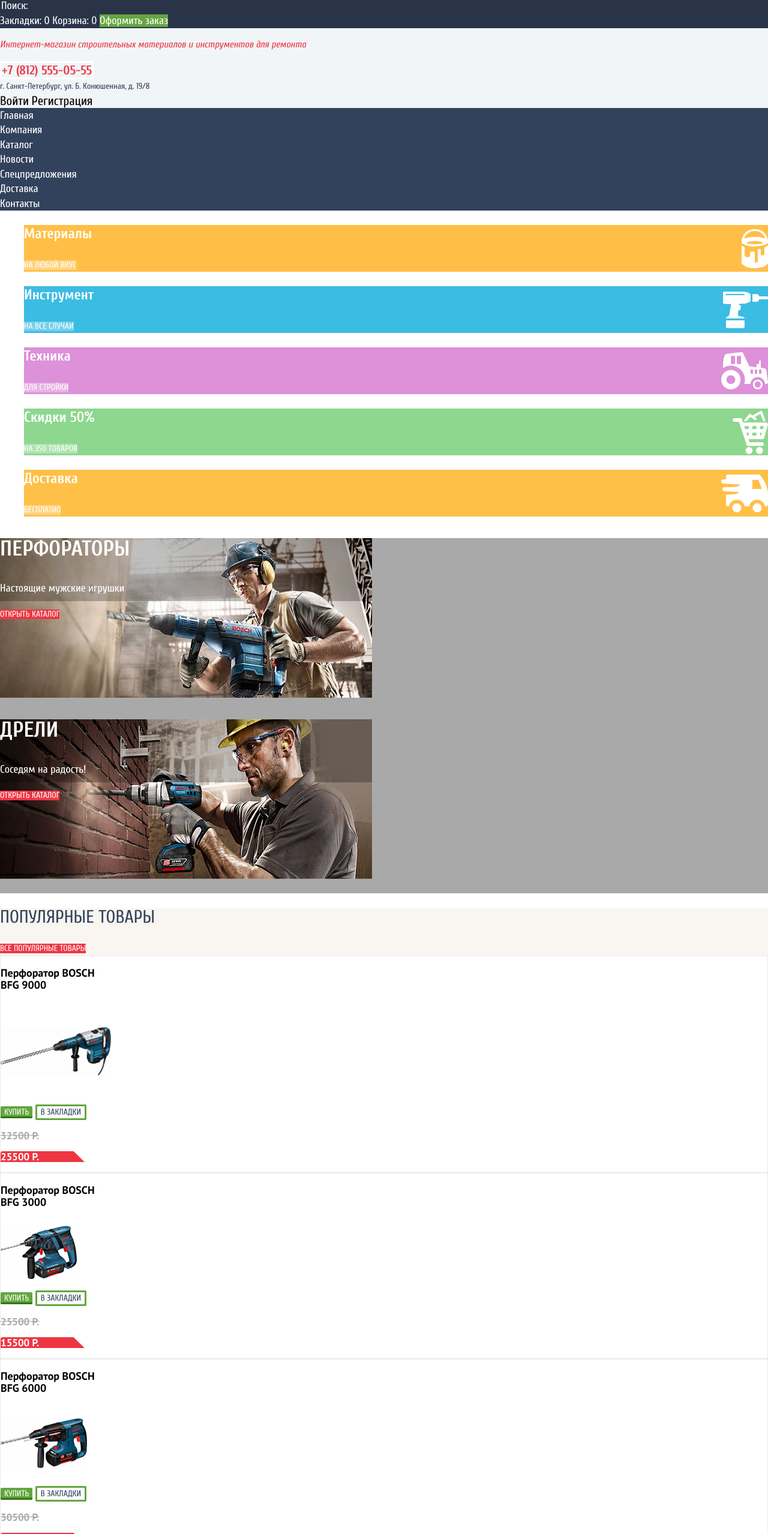
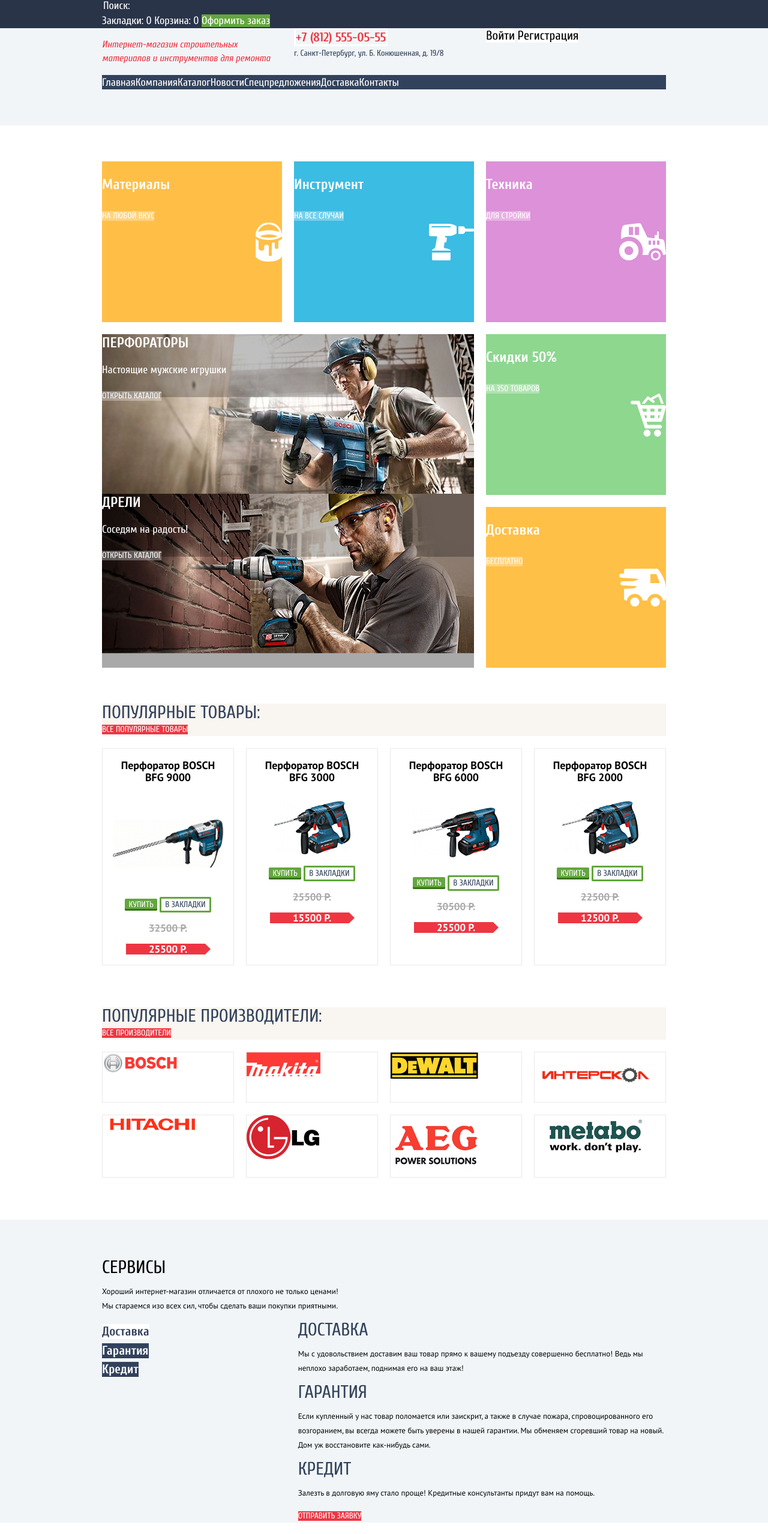
Before and after one commit to dimpulsha/1599147-technomart-30, a plain HTML site: page index.html in a window 1280 px wide. Shown: the part 27-2584 px from the top of the page at 60% size. Drawn offline with Linux system fonts and the light colour scheme.

Commit message:
Сделана сетка на гридах для страницы, блоком и некоторых внутр. элементов

```diff
--- a/css/style.css
+++ b/css/style.css
@@ -122,6 +122,20 @@ body {
 
 /* общие настройки */
 
+/* контейнер-центровщик */
+
+.container {
+  width: 940px;
+  padding: 0 30px;
+  margin: 0 auto;
+}
+
+.page {
+  display: grid;
+  grid-template-rows: auto 1fr auto;
+  min-height: 100vh;
+}
+
 a {
   text-decoration: none;
 }
@@ -174,8 +188,15 @@ img {
 
 /* хедер */
 
+.user-info-grid-wrapper {
+  display: grid;
+  grid-template-columns: repeat(3, 1fr);
+  column-gap: 20px;
+}
+
 .main-header {
   background-color: var(--gray-basic);
+  padding-bottom: 60px;
 }
 
 .user-links-wrapper {
@@ -202,14 +223,10 @@ img {
   outline: none;
 }
 
-/* проблема в файрфоксе - всё равно серый плейсхолдер*/
-
 .user-search::placeholder {
   color: var(--white-basic);
-}
-
-.user-search::-moz-placeholder {
-  color: var(--white-basic);
+  /*  mozilla */
+  opacity: 1;
 }
 
 .user-search:active, .user-search:focus {
@@ -247,7 +264,20 @@ img {
   font-size: 16px;
   line-height: 23px;
   color: var(--red-basic);
+  /*  сетка
+  outline: 1px solid salmon; */
 }
+
+/* .shop-contacts {
+   сетка
+  outline: 1px solid salmon;
+}*/
+
+/* .noauth-user {
+  сетка
+  outline: 1px solid salmon;
+}
+ */
 
 .header-tel-link {
   font-weight: bold;
@@ -268,6 +298,7 @@ img {
   font-size: 21px;
   line-height: 21px;
   color: inherit;
+  background-color: var(--white-basic);
 }
 
 .noauth-user .user-sign-button:hover, .noauth-user .user-sign-button:focus {
@@ -295,6 +326,8 @@ img {
 /* хедер. навигация */
 
 .nav-list {
+  /* !! флексы - на будущее*/
+  display: flex;
   list-style: none;
   padding: 0;
   margin: 0;
@@ -316,11 +349,21 @@ img {
 
 /* промоблок */
 
-.advantage-list-item, .promo-slider-list, .slider-pagination-list {
+.promo {
+  margin-top: 60px;
+  margin-bottom: 60px;
+}
+
+.advantage-list {
   list-style: none;
   padding: 0;
   margin: 0;
   color: var(--white-basic);
+  display: grid;
+  grid-template-columns: repeat(3, 1fr);
+  grid-template-rows: repeat(3, 1fr);
+  grid-gap: 20px;
+  grid-template-areas: "card1 card2 card3" "slider slider card4" "slider slider card5";
 }
 
 .advantage-list-item h3 {
@@ -330,6 +373,7 @@ img {
 }
 
 .advantage-list-item:nth-child(1) {
+  grid-area: card1;
   background-color: var(--yellow-card);
   background-image: url("../img/promo-1.svg");
   background-repeat: no-repeat;
@@ -337,6 +381,7 @@ img {
 }
 
 .advantage-list-item:nth-child(2) {
+  grid-area: card2;
   background-color: var(--blue-card);
   background-image: url("../img/promo-2.svg");
   background-repeat: no-repeat;
@@ -344,6 +389,7 @@ img {
 }
 
 .advantage-list-item:nth-child(3) {
+  grid-area: card3;
   background-color: var(--magenta-card);
   background-image: url("../img/promo-3.svg");
   background-repeat: no-repeat;
@@ -351,6 +397,7 @@ img {
 }
 
 .advantage-list-item:nth-child(4) {
+  grid-area: card4;
   background-color: var(--lifht-dreen-card);
   background-image: url("../img/promo-4.svg");
   background-repeat: no-repeat;
@@ -358,10 +405,17 @@ img {
 }
 
 .advantage-list-item:nth-child(5) {
+  grid-area: card5;
   background-color: var(--yellow-light-card);
   background-image: url("../img/promo-5.svg");
   background-repeat: no-repeat;
   background-position: right;
+}
+
+.advantage-list-item.slider-item {
+  grid-area: slider;
+  /* сетка
+  outline: 2px solid olive; */
 }
 
 .advantage-list-item a {
@@ -388,7 +442,16 @@ img {
   background-color: var(--gray-tech-fill);
 }
 
+.promo-slider-list, .slider-pagination-list {
+  list-style: none;
+  padding: 0;
+  margin: 0;
+  color: var(--white-basic);
+}
+
 .slider-title {
+  margin: 0;
+  /*  padding: 0; */
   font-weight: bold;
   font-size: 36px;
   line-height: 36px;
@@ -399,6 +462,7 @@ img {
   background-image: url("../img/slider/slider-perfo.jpg");
   background-repeat: no-repeat;
   /* временная высота  */
+  /*  outline: 2px solid orangered; */
   min-height: 266px;
 }
 
@@ -411,8 +475,13 @@ img {
 
 /* секции */
 
+.best-seller {
+  margin-bottom: 70px;
+}
+
 .section-header {
   background-color: var(--section-head-fill);
+  margin-bottom: 20px;
 }
 
 .section-title, .service-title {
@@ -422,6 +491,8 @@ img {
   line-height: 30px;
   text-transform: uppercase;
   color: var(--dark-blue-basic);
+  /* обнуляем  отступы для заголовков секций */
+  margin: 0;
 }
 
 .service .section-title, .contact .section-title, .about .section-title {
@@ -434,7 +505,11 @@ img {
   list-style: none;
   padding: 0;
   margin: 0;
-  /* text-align: center; */
+  display: grid;
+  grid-template-columns: repeat(4, 1fr);
+  column-gap: 20px;
+  /*  временно - перевести на flex */
+  text-align: center;
 }
 
 .product-item {
@@ -501,27 +576,62 @@ img {
 .actual-price {
   background-image: url("../img/red-arrow-btn.svg");
   background-repeat: no-repeat;
+  /* временно */
+  background-position: center;
 }
 
 /* производители */
 
-.manufacturer-list, .service-slider-list, .transport-list, .footer-nav-list, .production-list, .social-list {
+.manufacturer {
+  margin-bottom: 70px;
+}
+
+.service-slider-list, .transport-list, .social-list {
   list-style: none;
   padding: 0;
   margin: 0;
 }
 
-.manufacturer-link {
+.manufacturer-list {
+  display: grid;
+  grid-template-columns: repeat(4, 1fr);
+  gap: 20px;
+  list-style: none;
+  padding: 0;
+  margin: 0;
+}
+
+.manufacturer-item {
   border: 1px solid var(--gray-border);
+  /*  временно */
+  /*  text-align: center; */
 }
+
+/* .manufacturer-link {
+  vertical-align: middle;
+  border: 1px solid var(--gray-border);
+} */
 
 /* сервисы */
 
 .service {
   background-color: var(--gray-basic);
+  padding-top: 65px;
+  margin-bottom: 70px;
+}
+
+.service-grid-wrapper {
+  display: grid;
+  grid-template-columns: 1fr 2fr;
+  column-gap: 20px;
+}
+
+.service .section-title {
+  grid-column: 1 / -1;
 }
 
 .section-text {
+  grid-column: 1 / -1;
   font-family: "PT Sans", "Arial", sans-serif;
   font-size: 13px;
   line-height: 24px;
@@ -571,11 +681,58 @@ img {
 }
  */
 
+/* обертка над двумя последними секциями */
+
+.company-info-wrapper {
+  display: grid;
+  grid-template-columns: 2fr 1fr;
+  margin-bottom: 70px;
+}
+
 /* футер */
 
 .site-footer {
   color: var(--gray-basic);
   background-color: var(--dark-blue-basic);
+}
+
+.footer-links {
+  padding-bottom: 54px;
+  display: grid;
+  grid-template-columns: auto auto;
+  grid-template-rows: auto auto;
+  grid-template-areas: "company nav " "company production";
+}
+
+.footer-company-info {
+  width: 380px;
+  grid-area: company;
+  /*  сетка */
+  /*  outline: 1px solid olive; */
+}
+
+.footer-nav-list {
+  list-style: none;
+  padding: 0;
+  margin: 0;
+  grid-area: nav;
+  display: flex;
+  /*  сетка */
+  /*  outline: 1px solid olive; */
+}
+
+.production-list {
+  list-style: none;
+  padding: 0;
+  margin: 0;
+  grid-area: production;
+  display: flex;
+  /*  сетка */
+  /*  outline: 1px solid olive; */
+}
+
+.footer-contact-text {
+  margin-bottom: 0;
 }
 
 .footer-contact-text a, .footer-nav-link {
@@ -603,6 +760,10 @@ img {
   background-color: var(--dark-blue-fill);
   font-size: 16px;
   line-height: 18px;
+}
+
+.copiright-flex-wrapper {
+  display: flex;
 }
 
 /* каталог */
--- a/index.html
+++ b/index.html
@@ -15,6 +15,7 @@
 <body class="page">
   <header class="main-header">
     <div class="user-links-wrapper">
+      <div class="container">
         <a class="header-logo"><img src="img/logo-header.svg" alt="LOGO" width="108" height="18"></a>
         <form class="user-search-form" action="#" method="get">
           <label class="visually-hidden" for="site-search-id">Поиск:</label>
@@ -24,7 +25,9 @@
         <a class="button user-link" href="#">Корзина: <span>0</span></a>
         <a class="button user-order" href="#">Оформить заказ</a>
       </div>
+    </div>
     <div class="header-user-info">
+      <div class="container user-info-grid-wrapper">
         <p class="shop-description">Интернет-магазин строительных материалов и инструментов для ремонта</p>
         <div class="shop-contacts">
           <a class="button header-tel-link" href="tel:+8125550555">+7 (812) 555-05-55</a>
@@ -35,7 +38,9 @@
           <a class="button user-sign-button" href="#">Регистрация</a>
         </div>
       </div>
-    <nav class="header-nav">
+    </div>
+    <!--   <div class="container"> -->
+    <nav class="header-nav container">
       <ul class="nav-list">
         <li class="nav-item">
           <a class="button nav-link" href="#">Главная</a>
@@ -60,10 +65,11 @@
         </li>
       </ul>
     </nav>
+    <!--   </div> -->
   </header>
   <main>
     <h1 class="visually-hidden">Магазин строительных материалов и инструментов Техномарт</h1>
-    <section class="promo">
+    <section class="promo container">
       <h2 class="visually-hidden">Наши лучшие предложения</h2>
       <ul class="advantage-list">
         <li class="advantage-list-item">
@@ -88,14 +94,16 @@
           <h3 class="advantage-title">Доставка</h3>
           <a class="button advantage-link" href="#">Бесплатно</a>
         </li>
-      </ul>
+        <!--  сделаем слайдер элементом списка
+      </ul> -->
+        <li class="advantage-list-item slider-item">
           <div class="promo-slider">
             <ul class="promo-slider-list">
               <li class="promo-slider-item">
                 <!-- возможно div не нужен -->
                 <div class="slide-body">
                   <h3 class="slider-title">Перфораторы</h3>
-              <p class="slider-text" >Настоящие мужские игрушки</p>
+                  <p class="slider-text">Настоящие мужские игрушки</p>
                   <!--  это может быть и фоновое изображение https://htmlacademy.ru/blog/education/all/content-or-decor-img пример с S7 -->
                   <!-- <img src="img/slider/slider-perfo.jpg" alt="Мужчина работает с перфоратором. И пусть весь мир отдохнет"
                 width="620" height="266"> -->
@@ -113,8 +121,10 @@
                 </div>
               </li>
             </ul>
-        <button class="button slider-button slider-back-button" type="button"><span class="visually-hidden">Назад</span></button>
-        <button class="button slider-button slider-back-button" type="button"><span class="visually-hidden">Вперед</span></button>
+            <button class="button slider-button slider-back-button" type="button"><span
+                class="visually-hidden">Назад</span></button>
+            <button class="button slider-button slider-back-button" type="button"><span
+                class="visually-hidden">Вперед</span></button>
             <!--  переключатель под рисунком не заметил -->
             <ul class="slider-pagination-list">
               <li class="slider-pagination-item">
@@ -125,10 +135,12 @@
               </li>
             </ul>
           </div>
+        </li>
+      </ul>
     </section>
-    <section class="best-seller">
+    <section class="best-seller container">
       <header class="section-header">
-        <h2 class="section-title">Популярные товары</h2>
+        <h2 class="section-title">Популярные товары:</h2>
         <a class="button main-button" href="#">Все популярные товары</a>
       </header>
       <ul class="product-list">
@@ -176,9 +188,9 @@
         </li>
       </ul>
     </section>
-    <section class="manufacturer">
+    <section class="manufacturer container">
       <header class="section-header">
-        <h2 class="section-title">Популярные производители</h2>
+        <h2 class="section-title">Популярные производители:</h2>
         <a class="button main-button" href="#">Все производители</a>
       </header>
       <ul class="manufacturer-list">
@@ -225,8 +237,11 @@
       </ul>
     </section>
     <section class="service">
+      <div class="container service-grid-wrapper">
         <h2 class="section-title">Сервисы</h2>
-      <p class="section-text">Хороший интернет-магазин отличается от плохого не только ценами! Мы стараемся изо всех сил, чтобы сделать ваши
+        <p class="section-text">Хороший интернет-магазин отличается от плохого не только ценами! <br>Мы стараемся изо
+          всех
+          сил, чтобы сделать ваши
           покупки приятными.</p>
         <ul class="service-list">
           <!-- пока оставим так. при переводе на radio надо соблюдать критерий Б.4.4 : Теги <input> должны быть использованы внутри тега <form>. -->
@@ -253,23 +268,29 @@
           <li class="service-slider-item">
             <div class="service-desc warranty">
               <h3 class="service-title ">Гарантия</h3>
-            <p class="section-text">Если купленный у нас товар поломается или заискрит, а также в случае пожара, спровоцированного его
-              возгоранием, вы всегда можете быть уверены в нашей гарантии. Мы обменяем сгоревший товар на новый. Дом уж
+              <p class="section-text">Если купленный у нас товар поломается или заискрит, а также в случае пожара,
+                спровоцированного его
+                возгоранием, вы всегда можете быть уверены в нашей гарантии. Мы обменяем сгоревший товар на новый. Дом
+                уж
                 восстановите как-нибудь сами.</p>
             </div>
           </li>
           <li class="service-slider-item">
             <div class="service-desc finance">
               <h3 class="service-title ">Кредит</h3>
-            <p class="section-text">Залезть в долговую яму стало проще! Кредитные консультанты придут вам на помощь.</p>
+              <p class="section-text">Залезть в долговую яму стало проще! Кредитные консультанты придут вам на помощь.
+              </p>
               <a class="button main-button" href="#">Отправить заявку</a>
             </div>
           </li>
         </ul>
+      </div>
     </section>
+    <div class="container company-info-wrapper">
       <section class="about">
         <h2 class="section-title">Компания «Техномарт»</h2>
-      <p class="section-text">Настоящий мужской шоппинг начинается здесь! Огромный выбор товаров для ремонта и строительства не оставит
+        <p class="section-text">Настоящий мужской шоппинг начинается здесь! Огромный выбор товаров для ремонта и
+          строительства не оставит
           равнодушными любителей сэкономить на гастарбайтерах.</p>
         <p class="section-text">Мы можем доставить ваш товар в самые отдаленные точки России!<br>
           Техномарт работает со многими транспортными компаниями:</p>
@@ -287,13 +308,17 @@
         <img src="img/map-small.png" alt="Как нас найти. Карта" width="300" height="158">
         <button class="button main-button" type="button">Заблудились? Напишите нам!</button>
       </section>
+    </div>
   </main>
   <footer class="site-footer">
-    <div class="footer-links">
+    <div class="footer-links container">
+      <div class="footer-company-info">
         <a class="footer-logo" href="#"><img src="img/logo-full-footer.png" alt="Логотип компании Техномарт" width="220"
             height="68"></a>
-      <p class="footer-contact-text">г. Санкт-Петербург, ул. Б. Конюшенная, д. 19/8 <br> <a href="tel:+78125550555">+7 (812)
-          555-05-55</a> </p>
+        <p class="footer-contact-text">г. Санкт-Петербург, ул. Б. Конюшенная, д. 19/8 <br>
+          <a href="tel:+78125550555">+7 (812) 555-05-55</a>
+        </p>
+      </div>
       <ul class="footer-nav-list">
         <li class="footer-nav-item">
           <a class="footer-nav-link" href="#">Компания</a>
@@ -327,7 +352,8 @@
       </ul>
     </div>
     <div class="copiright">
-      <p class="footer-copyright">© 2010–2019 Компания «Техномарт» Все права защищены</p>
+      <div class="container copiright-flex-wrapper">
+        <p class="footer-copyright">© 2010–2019 Компания «Техномарт» <br>Все права защищены</p>
         <ul class="social-list">
           <li class="social-item">
             <a class="social-link" href="#"><span class="visually-hidden">ВКонтакте</span></a>
@@ -339,8 +365,11 @@
             <a class="social-link" href="#"><span class="visually-hidden">Instagram</span></a>
           </li>
         </ul>
-      <p class="footer-author-text">Обратная связь: <a class="footer-author-link" href="mailto:mail@htmlacademy.ru">mail@htmlacademy.ru</a></p>
-      <p class="footer-author-text">Разработано — <a class="footer-author-link" href="https://htmlacademy.ru/intensive/htmlcss">htmlacademy.ru</a></p>
+        <p class="footer-author-text">Обратная связь: <br><a class="footer-author-link"
+            href="mailto:mail@htmlacademy.ru">mail@htmlacademy.ru</a></p>
+        <p class="footer-author-text">Разработано — <br><a class="footer-author-link"
+            href="https://htmlacademy.ru/intensive/htmlcss">htmlacademy.ru</a></p>
+      </div>
     </div>
   </footer>
 </body>
```
Lines whose indentation alone changed are shown as unchanged.
